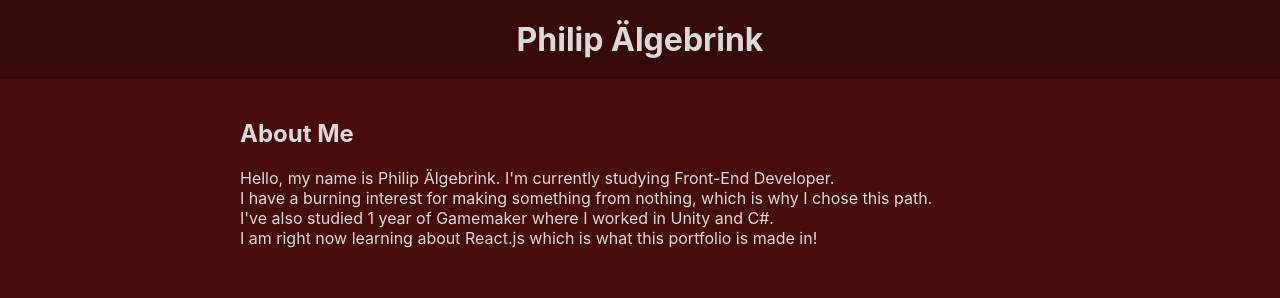
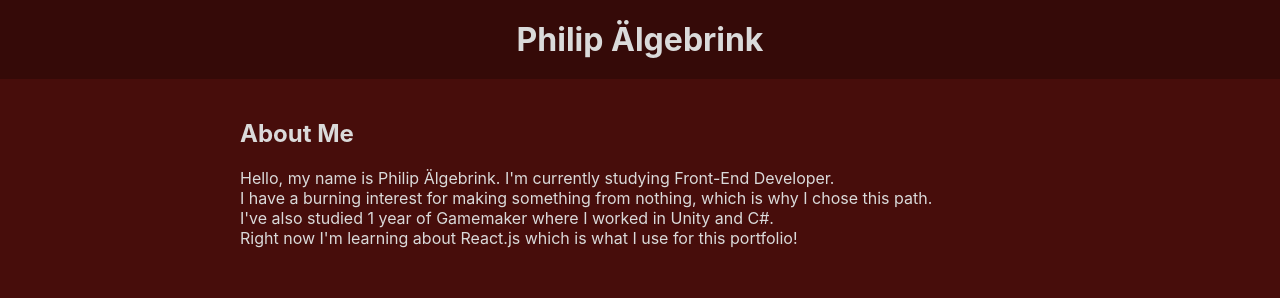
Before and after one commit to philipalgebrink/portfolio-react, a React (Create React App) app in the folder my-portfolio/: page / in a window 1280 px wide. Shown: the top 298 px of the page. Built offline with nearby package versions, Linux system fonts and the light colour scheme; no server answers.

Commit message:
Updated aboutme.jsx
Changed description

```diff
--- a/my-portfolio/src/components/aboutme.jsx
+++ b/my-portfolio/src/components/aboutme.jsx
@@ -9,7 +9,7 @@ const AboutMe = () => {
                 <p>Hello, my name is Philip Älgebrink. I'm currently studying Front-End Developer.<br />
                     I have a burning interest for making something from nothing, which is why I chose this path.<br />
                     I've also studied 1 year of Gamemaker where I worked in Unity and C#.<br />
-                    I am right now learning about React.js which is what this portfolio is made in!
+                    Right now I'm learning about React.js which is what I use for this portfolio!
                 </p>
             </div>
         </section>
```
